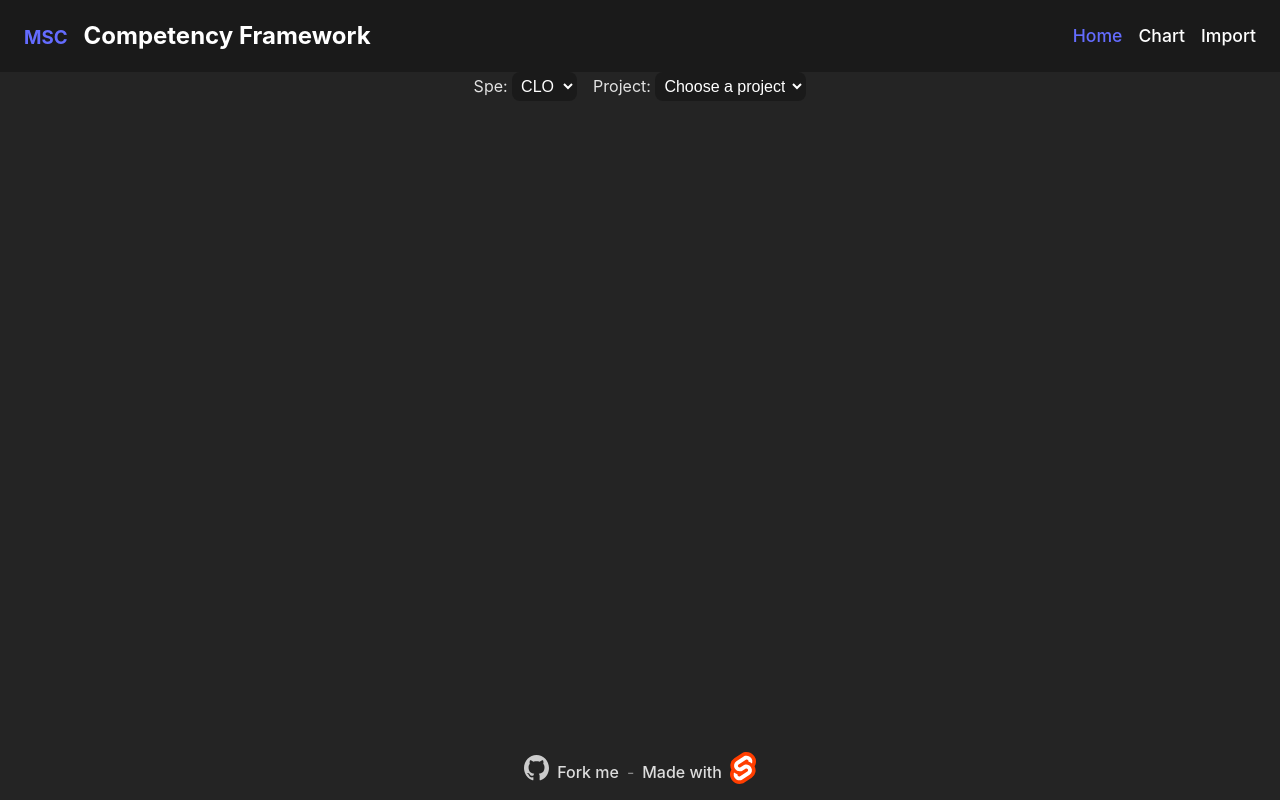
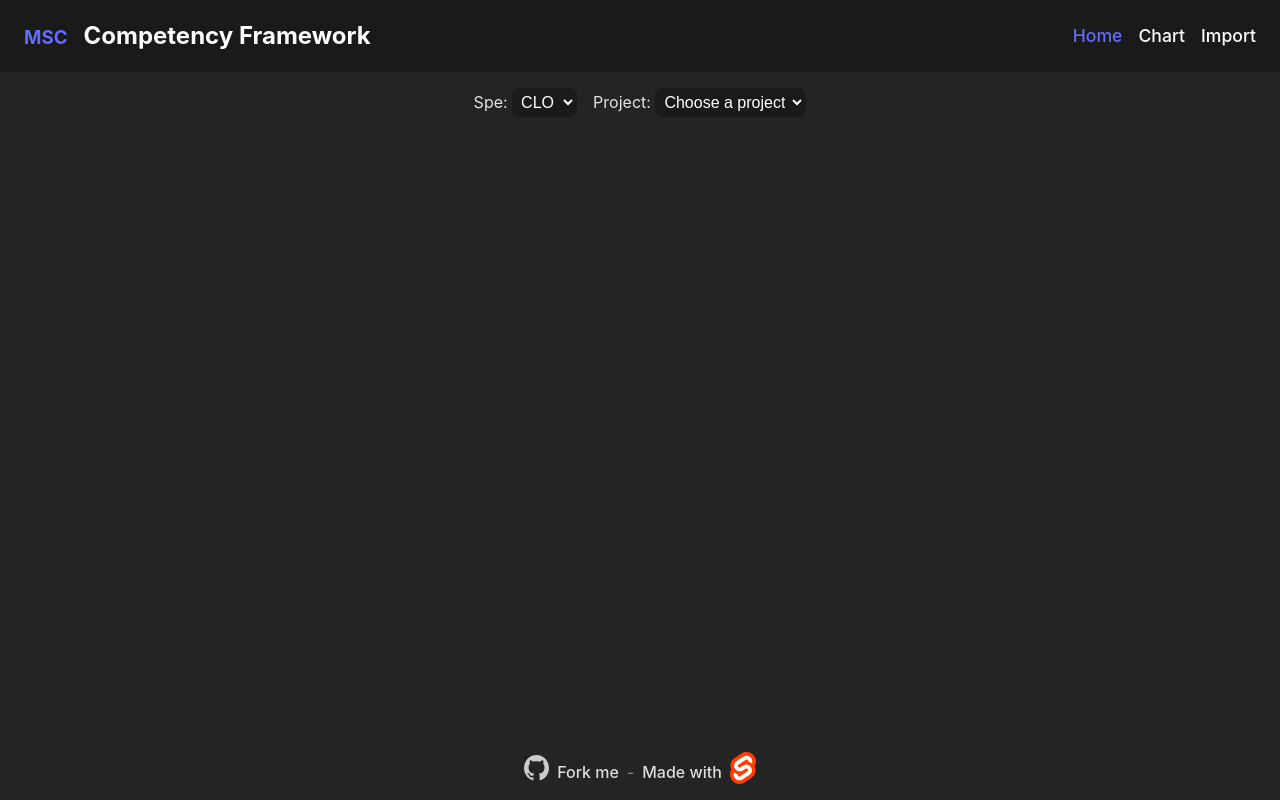
Before and after one commit to GreenDjango/msc-competency-framework, a Svelte app: page / in a window 1280 px wide. Built offline with nearby package versions, Linux system fonts and the light colour scheme.

Commit message:
FIX: style

```diff
--- a/src/components/StudentBanner.svelte
+++ b/src/components/StudentBanner.svelte
@@ -22,7 +22,7 @@
       justify-content: center;
       gap: 1.5rem;
       width: 100%;
-      padding: 1rem;
+      padding: 1rem 1rem 0 1rem;
     }
   }
 </style>
--- a/src/pages/Home.svelte
+++ b/src/pages/Home.svelte
@@ -98,7 +98,7 @@
     justify-content: center;
     gap: 1rem;
     width: 100%;
-    padding: 0 0 1rem 0;
+    padding: 1rem;
   }
 
   .project-info {
```
